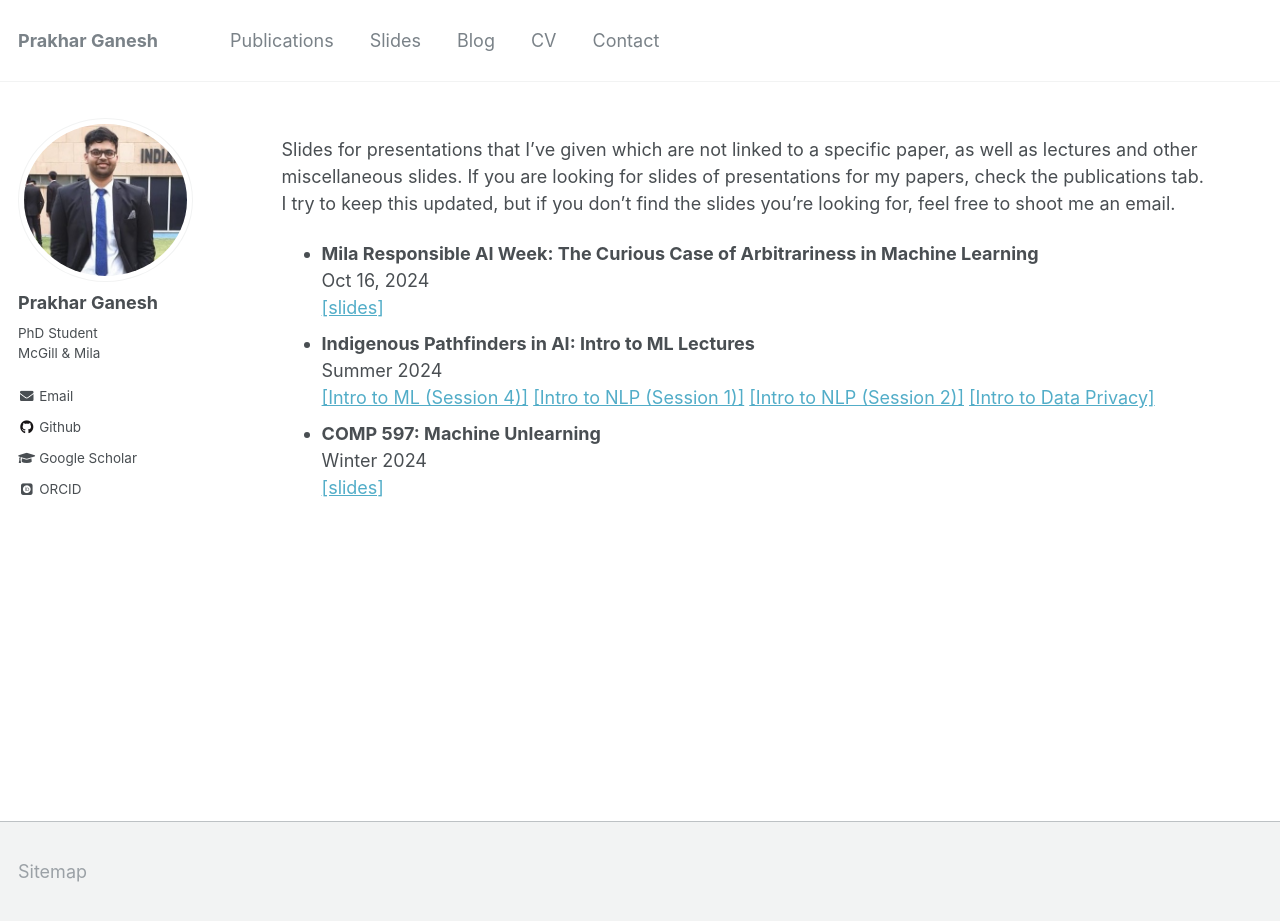
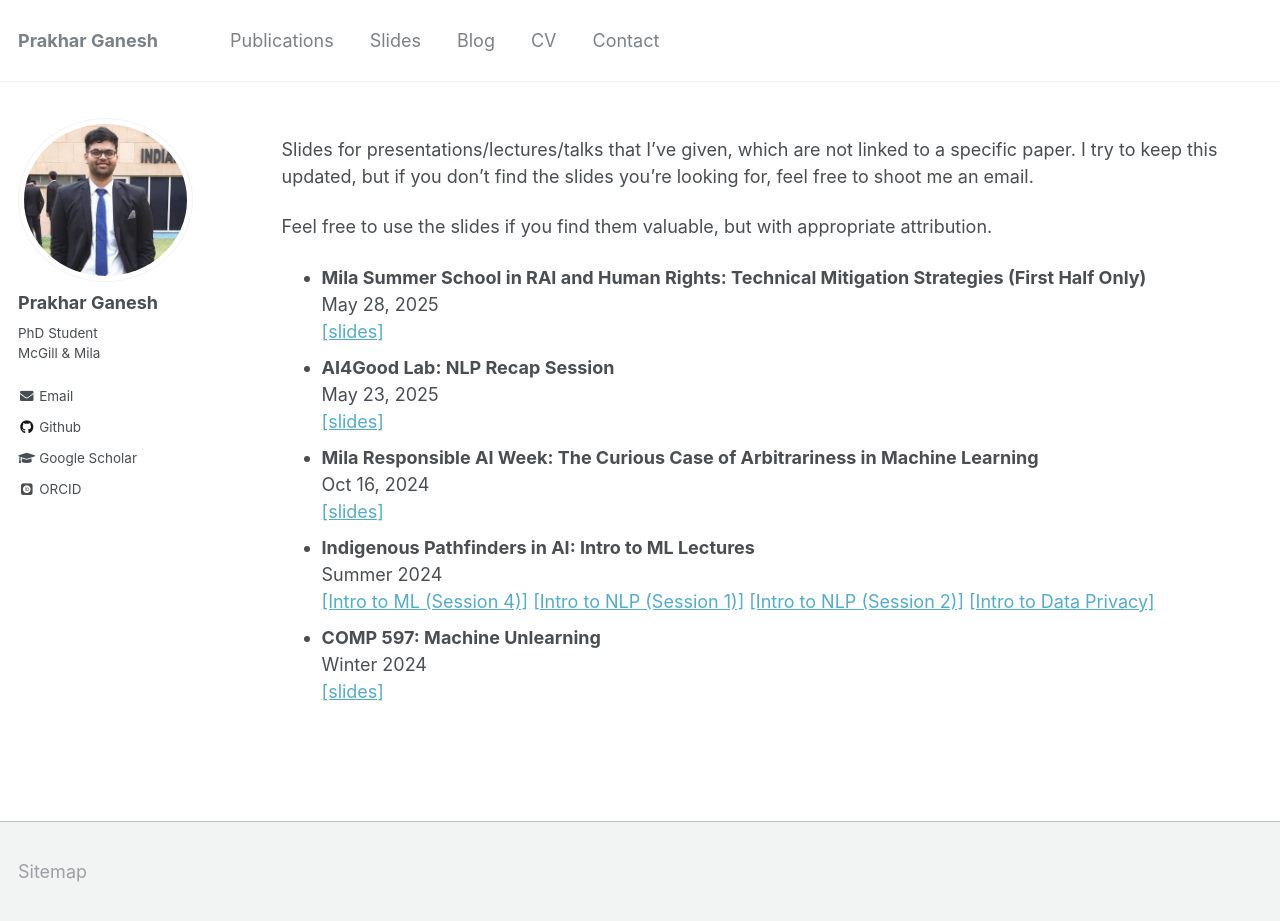
Before and after one commit to prakharg24/prakharg24.github.io, a Jekyll site: the page built from _pages/talks.md, in a window 1280 px wide and 921 px high. Built offline with Jekyll 4.4.1, drawn with Linux system fonts in a browser that asks for light colours; some web fonts are replaced.

Commit message:
may end update

```diff
--- a/_pages/talks.md
+++ b/_pages/talks.md
@@ -7,9 +7,17 @@ author_profile: true
 
 <!-- When adding new publications, leave two spaces at the end of every line to go to the next line! -->
 
-Slides for presentations that I've given which are not linked to a specific paper, as well as lectures and other miscellaneous slides. If you are looking for slides of presentations for my papers, check the publications tab.
+Slides for presentations/lectures/talks that I've given, which are not linked to a specific paper.
 I try to keep this updated, but if you don't find the slides you're looking for, feel free to shoot me an email.
 
+Feel free to use the slides if you find them valuable, but with appropriate attribution.
+
+* **Mila Summer School in RAI and Human Rights: Technical Mitigation Strategies (First Half Only)**
+May 28, 2025
+[\[slides\]](http://prakharg24.github.io/files/technical_mitigation_slides.pdf){:target="_blank"}
+* **AI4Good Lab: NLP Recap Session**
+May 23, 2025
+[\[slides\]](http://prakharg24.github.io/files/nlp_recap_slides.pdf){:target="_blank"}
 * **Mila Responsible AI Week: The Curious Case of Arbitrariness in Machine Learning**
 Oct 16, 2024
 [\[slides\]](http://prakharg24.github.io/files/raiw_slides.pdf){:target="_blank"}
```
Also changed, not shown: 3 other files.
